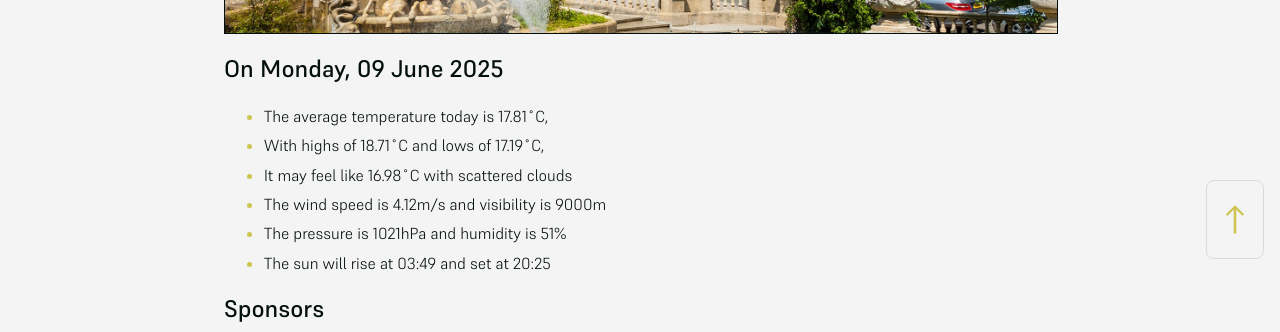
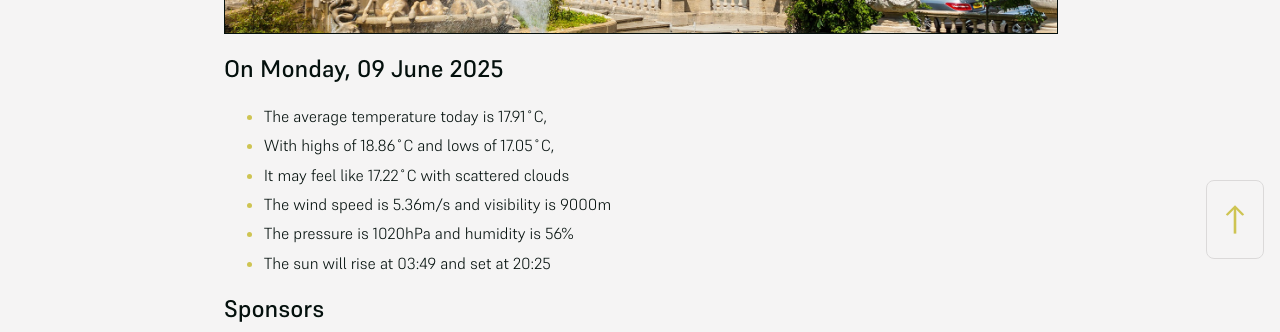
Before and after one commit to mat-0/cheltenham-open-data, a Jekyll site: the page built from index.md, in a window 1280 px wide. Shown: the part 625-957 px from the top of the page. Built offline with Jekyll 4.4.1, drawn with Linux system fonts in a browser that asks for light colours.

Commit message:
Updated 2025-06-09 13:08:46

```diff
--- a/index.md
+++ b/index.md
@@ -10,11 +10,11 @@ seo: Menu
 <!-- weather_marker starts -->
 ## On Monday, 09 June 2025
 
-- The average temperature today is 17.81˚C,
-- With highs of 18.71˚C and lows of 17.19˚C,
-- It may feel like 16.98˚C with scattered clouds
-- The wind speed is 4.12m/s and visibility is 9000m
-- The pressure is 1021hPa and humidity is 51%
+- The average temperature today is 17.91˚C,
+- With highs of 18.86˚C and lows of 17.05˚C,
+- It may feel like 17.22˚C with scattered clouds
+- The wind speed is 5.36m/s and visibility is 9000m
+- The pressure is 1020hPa and humidity is 56%
 - The sun will rise at 03:49 and set at 20:25
 
 <!-- weather_marker ends -->
```
Also changed, not shown: _data/flood.json (+4 -4 lines), _pages/fix-my-street.md (+2 -2 lines), _pages/news.md (+5 -5 lines).
